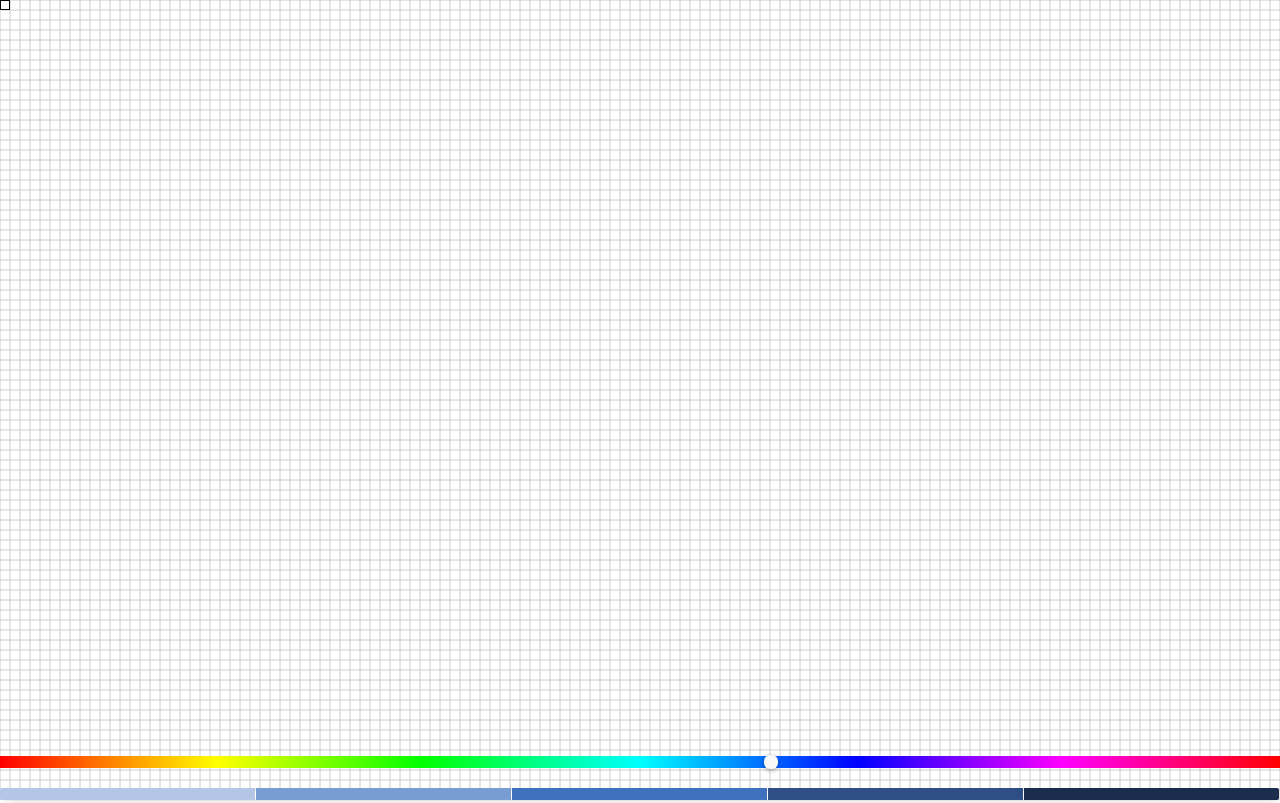
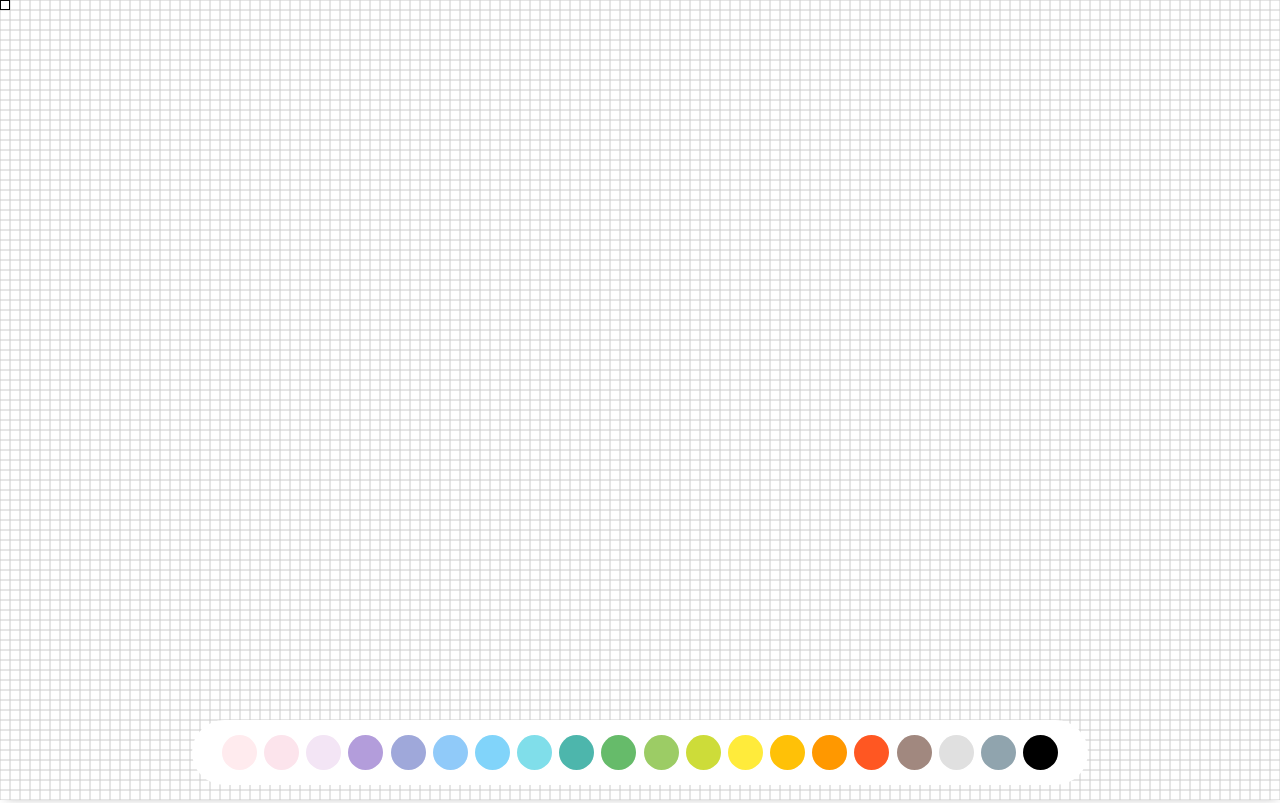
Before and after one commit to CyriacduChatenet/Pixel-war-front-Digital-Event-2023, a React (Create React App) app: page / in a window 1280 px wide. Built offline with nearby package versions, Linux system fonts and the light colour scheme.

Commit message:
[FIX] colorbar

```diff
--- a/src/app/components/ColorBar/ColorBar.jsx
+++ b/src/app/components/ColorBar/ColorBar.jsx
@@ -1,15 +1,42 @@
 import { SliderPicker } from "react-color";
 
 const ColorBar = ({ currentColor, setCurrentColor }) => {
+  const colorList = [
+    "#FFEBEE",
+    "#FCE4EC",
+    "#F3E5F5",
+    "#B39DDB",
+    "#9FA8DA",
+    "#90CAF9",
+    "#81D4FA",
+    "#80DEEA",
+    "#4DB6AC",
+    "#66BB6A",
+    "#9CCC65",
+    "#CDDC39",
+    "#FFEB3B",
+    "#FFC107",
+    "#FF9800",
+    "#FF5722",
+    "#A1887F",
+    "#E0E0E0",
+    "#90A4AE",
+    "#000",
+  ]
  const handleChangeComplete = (color) => {
-    setCurrentColor(color.hex);
+    setCurrentColor(color);
   };
   return (
-    <SliderPicker
-      color={currentColor}
-      onChangeComplete={handleChangeComplete}
-      className="colorBar"
-    />
+    <div className="colorBar">
+    {colorList.map((color, index) => (
+      <div
+        key={index}
+        onClick={() => handleChangeComplete(color)}
+        style={{ backgroundColor: color }}
+        className="colorBtn"
+      ></div>
+    ))}
+  </div>
   );
 };
 
--- a/src/app/styles/components/_colorBar.scss
+++ b/src/app/styles/components/_colorBar.scss
@@ -1,6 +1,28 @@
 .colorBar {
- position: absolute;
- bottom: 0%;
- left: 0;
- width: 100%;
-}
+    position: absolute;
+    bottom: 0;
+    left: 50%;
+    transform: translate(-50%, 0);
+    z-index: 2;
+    display: flex;
+    justify-content: space-between;
+    width: 70vw;
+    margin-bottom: 15px;
+    background-color: white;
+    padding: 15px 30px;
+    border-radius: 50px;
+  }
+
+.colorBtn {
+    background-color: #ff5a5f;
+    height: 35px;
+    width: 35px;
+    border-radius: 50%;
+    border: 1px solid transparent;
+    transition: all 0.3s;
+    cursor: pointer;
+    display: flex;
+    justify-content: center;
+    align-items: center;
+    color: #fff;
+  }
```
